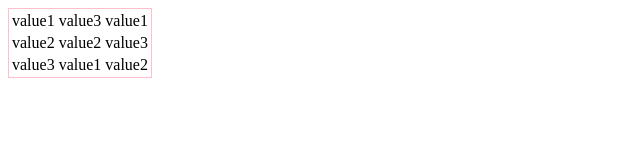
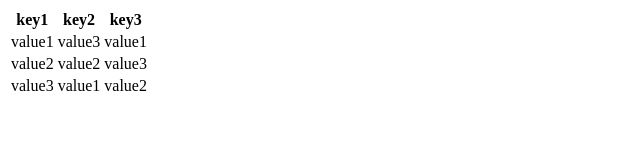
Before and after one commit to 5hel2l2y/TestEnv, a plain HTML site: page index.html in a window 1280 px wide. Shown: the whole page, without its empty margins (0-640 px from the left). Drawn offline with Linux system fonts and the light colour scheme.

Commit message:
debugging on filtering multiple columns.

```diff
--- /dev/null
+++ b/gridview.js
@@ -0,0 +1,231 @@
+/*!
+ * ToolkitJS - Gridview
+ * -----------------------------------------------------------------------------
+ * \brief A widget for a client-side gridview widget
+ *
+ * \version 1.1
+ * \date 2014-10-22
+ *
+ * \author Stephanie Krause (shmkrause)
+ * \copyright The MIT License (MIT) Copyright (c) 2014 SAIT ARIS RADLab
+ */
+
+var Gridview = function(data, options){
+    //Dependency Check
+    if (typeof _ === 'undefined' || typeof jQuery === 'undefined') {
+        console.error('Gridview: Underscore JS  (http://underscorejs.org/) and jQuery are required.');
+        return;
+    }
+
+    //Required param check
+    if (typeof data === 'undefined' || !_.isArray(data) || (data.hasOwnProperty[0] && !_.isObject(data[0]))) {
+        console.error('Gridview: Expected first param to be array of objects.');
+        return;
+    }
+
+    //Allow options to be optional
+    options = typeof options === 'undefined' ? {} : options;
+
+    var gv = {
+        data: data,
+        currPage: 1,
+        options: null,
+        cols: [],
+        /**
+         * Sets this.options to hard-coded defaults
+         * @returns void
+         */
+        _resetOptions: function () {
+            this.options = {
+                isPaginated: false,
+                pageSize: 20,
+                sortCol: '',
+                sortDirections: 'ASC',
+                legend: '',
+                klass: '',
+                style: '',
+                colStyle : '',
+                additionalCols: {},
+                blackList: []
+            };
+        },
+        /**
+         * Copies user-defined options over to this.options
+         * @param {Object} options List of options
+         * @returns void
+         * @since 1.1
+         */
+        _loadOptions: function (options) {
+            if (_.isNull(this.options)) this._resetOptions();
+            if (!_.isObject(options)) {
+                if(typeof options !== 'undefined')
+                    console.error('Gridview._loadOptions: Expected object, given ' + typeof options);
+                return;
+            }
+
+            for (var i in this.options) {
+                if (!options.hasOwnProperty(i)) continue;
+                if (i === 'pageSize' && options[i] < 1) {
+                    console.error('GridView._loadOptions: pageSize must be greater than 1.');
+                    continue;
+                }
+
+                this.options[i] = options[i];
+            }
+
+        },
+
+        /**
+         * Initializes the gridview object
+         * @param {Object} options
+         * @returns void
+         * @since 1.1
+         */
+        _init: function (options) {
+            this._loadOptions(options);
+            this.cols = _.keys(this.data[0]);
+
+            if (this.options.sortCol)
+                this.sortByColumn();
+        },
+
+        refresh: function () {
+        }, //@TODO need to give option to update options after create
+
+        sortByColumn: function () {
+        },
+
+        /**
+         * Creates a jQuery table object
+         * @returns {jQuery}
+         * @since 1.1
+         */
+        create: function () {
+            this.table = jQuery('<table><thead></thead><tbody></tbody></table>');
+            this._tableHeader();
+            this._tableBody();
+            if (this.options.isPaginated) this._nav();
+
+            this.table.data('gv', this);
+            return this.table;
+        },
+
+        /**
+         * Builds the table header for the jQuery table
+         * @returns void
+         * @since 1.1
+         */
+        _tableHeader: function () {
+            //make sure table object has been created before this is called
+            if (typeof this.table !== "object") {
+                console.error('GridView._tableHeader: jQuery table object must ' +
+                        'be created prior to calling this funciton.')
+            }
+
+            var acKeys = _.sortBy(_.keys(this.options.additionalCols), function(k){ return parseInt(k); });
+            var th, thead = $('<tr></tr>').appendTo(this.table.find('thead')),
+                    i = -1,
+                    dataColIndex = -1,
+                    colLength = this.cols.length + acKeys.length - this.options.blackList.length,
+                    self = this;
+
+            while (++i <= colLength) {
+                if(acKeys.length && (parseInt(acKeys[0]) === i || dataColIndex >= this.cols.length)) {
+                    //Insert additional cols
+                    do {
+                        var k = acKeys.shift();
+                        if (_.isFunction(this.options.additionalCols[k].content)
+                                || _.isArray(this.options.additionalCols[k].content)
+                                || _.isObject(this.options.additionalCols[k]).content) continue;
+
+                        th = '<th';
+                        if (this.options.additionalCols[k].hasOwnProperty('style')) {
+                            th += ' style="' + this.options.additionalCols[k].style + '"';
+                        }
+                        thead.append(th + '>' + this.options.additionalCols[k].label + '</th>');
+                    } while (acKeys.length && (parseInt(acKeys[0]) === ++i || dataColIndex >= this.cols.length));
+                }
+
+                //data cols
+                if (++dataColIndex < this.cols.length) {
+                    var label = this.cols[dataColIndex];
+                    console.log(label, _.find(this.options.blackList, function (v) { return v === label; }));
+                    if (!_.find(this.options.blackList, function (v) { return v === label; })) {
+                        th = $('<th' +
+                                (this.options.colStyle ? ' style="' + this.options.colStyle +'"' : '') +
+                                '>' + this.cols[dataColIndex] + '</th>');
+                        th.on('click', self.doSort);
+                        console.log(self.doSort);
+                        thead.append(th);
+                    }
+                }
+            }
+        },
+
+        /**
+         * Populate table data, filters blackList columns.
+         * @return void
+         * @since 1.1
+         *
+         * @todo FILTER MULTIPLE BLACKLIST COLUMNS
+         */
+        _tableBody: function () {
+            var table = this.table,
+                count = 1,
+                indexArr = [],
+                blIndex;
+
+            for (var i = 0; i < _.keys(this.data[0]).length; i++) {
+                if($.inArray(_.keys(this.data[0])[i], options.blackList) > -1)
+                blIndex = $.inArray(_.keys(this.data[0])[i], options.blackList);
+            }
+
+            // for (var i = 0; i < options.blackList.length; i++) {
+            //     indexArr.push($.inArray(options.blackList[i], _.keys(this.data[0])));
+            // };
+            $.each(this.data, function(key, obj) {
+                table.append($('<tr id="row' + count + '">'));
+                for (var i = 0; i < _.values(obj).length; i++) {
+
+                    // WRONG INDEX
+                    // if($.inArray(i, indexArr))
+                    if(i == blIndex)
+                        table.find('tr#row' + count).append($('<td>').text(_.values(obj)[i]).hide());
+                    else
+                        table.find('tr#row' + count).append($('<td>').text(_.values(obj)[i]));
+                }
+                count++;
+            });
+        },
+
+        _nav: function () {
+        },
+        updatePage: function () {
+        },
+        next: function () {
+        },
+        previous: function () {
+        },
+        goTo: function () {
+        },
+
+        /**
+         * OnClick event for th objects
+         * @returns void
+         * @since 1.1
+         */
+        doSort: function () {
+            console.log($(this));
+            var table = $(this).closest('table');
+            console.log(table.data('gv'));
+//            if($(this).hasClass('asc')) {
+//                $(this).removeClass('asc').addClass('desc');
+//                table.data('gv')
+//            }
+//            console.log($(this));
+        }
+    };
+
+    gv._init(options);
+    return gv;
+};
--- a/index.html
+++ b/index.html
@@ -14,7 +14,8 @@
 
   <!-- Include underscore -->
   <script src="underscore.js"></script>
-  <script src="test.js"></script>
+  <!-- <script src="test.js"></script> -->
+  <script src="gridview.js"></script>
 
   <script>
     var data = [{Id: 1,
@@ -30,7 +31,7 @@
                  key2: 'value1',
                  key3: 'value2'}];
     if(data.length) {
-      var gv = new GridView(data, {blackList: ['Id']});
+      var gv = new Gridview(data, {blackList: ['Id']});
 
       gv.create().appendTo('#thermostat-view');
     } else {
--- a/test.js
+++ b/test.js
@@ -95,11 +95,13 @@ function GridView(data, options){
         _tableHeader : function(){
 
         },
+
         /**
-         * Loads data into table body, filter columns in blackList option.
+         * Populate table data, filters blackList columns.
          * @return void
+         * @since 1.1
          */
-        _tableBody : function(){
+        _tableBody: function () {
             var table = this.table,
                 count = 1,
                 blIndex;
@@ -107,22 +109,21 @@ function GridView(data, options){
             for (var i = 0; i < _.keys(this.data[0]).length; i++) {
                 if($.inArray(_.keys(this.data[0])[i], options.blackList) > -1)
                 blIndex = $.inArray(_.keys(this.data[0])[i], options.blackList);
-          };
+            }
             $.each(this.data, function(key, obj) {
                 table.append($('<tr id="row' + count + '">'));
                 for (var i = 0; i < _.values(obj).length; i++) {
                     if(blIndex !== null) {
-                if(i == blIndex) {
+                        if(i == blIndex)
                             table.find('tr#row' + count).append($('<td>').text(_.values(obj)[i]).hide());
-                }
-                else {
+                        else
                             table.find('tr#row' + count).append($('<td>').text(_.values(obj)[i]));
                     }
                 }
-            };
                 count++;
             });
         },
+
         _nav : function(){},
         updatePage : function(){},
 
```
Lines whose indentation alone changed are shown as unchanged.
